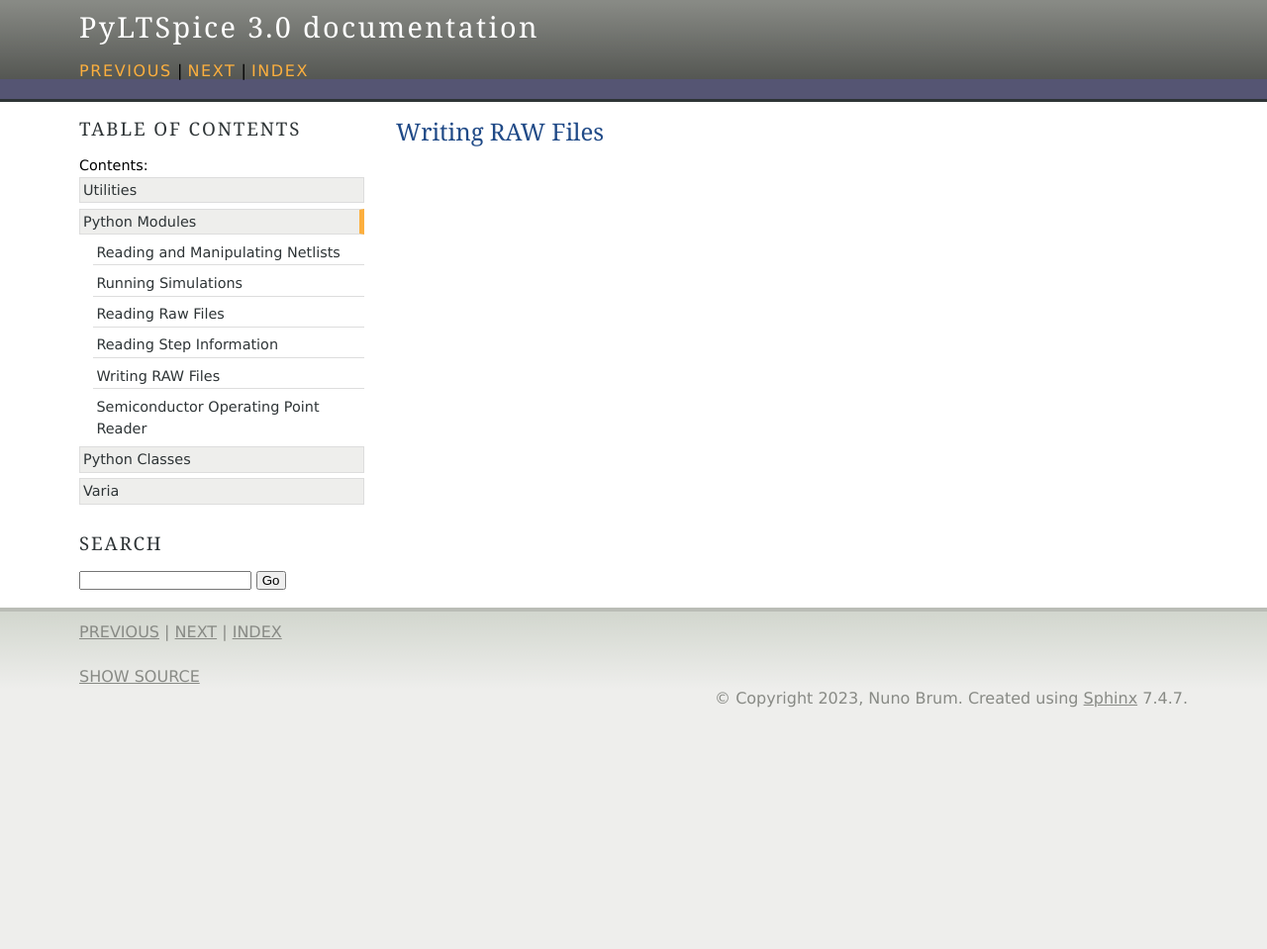
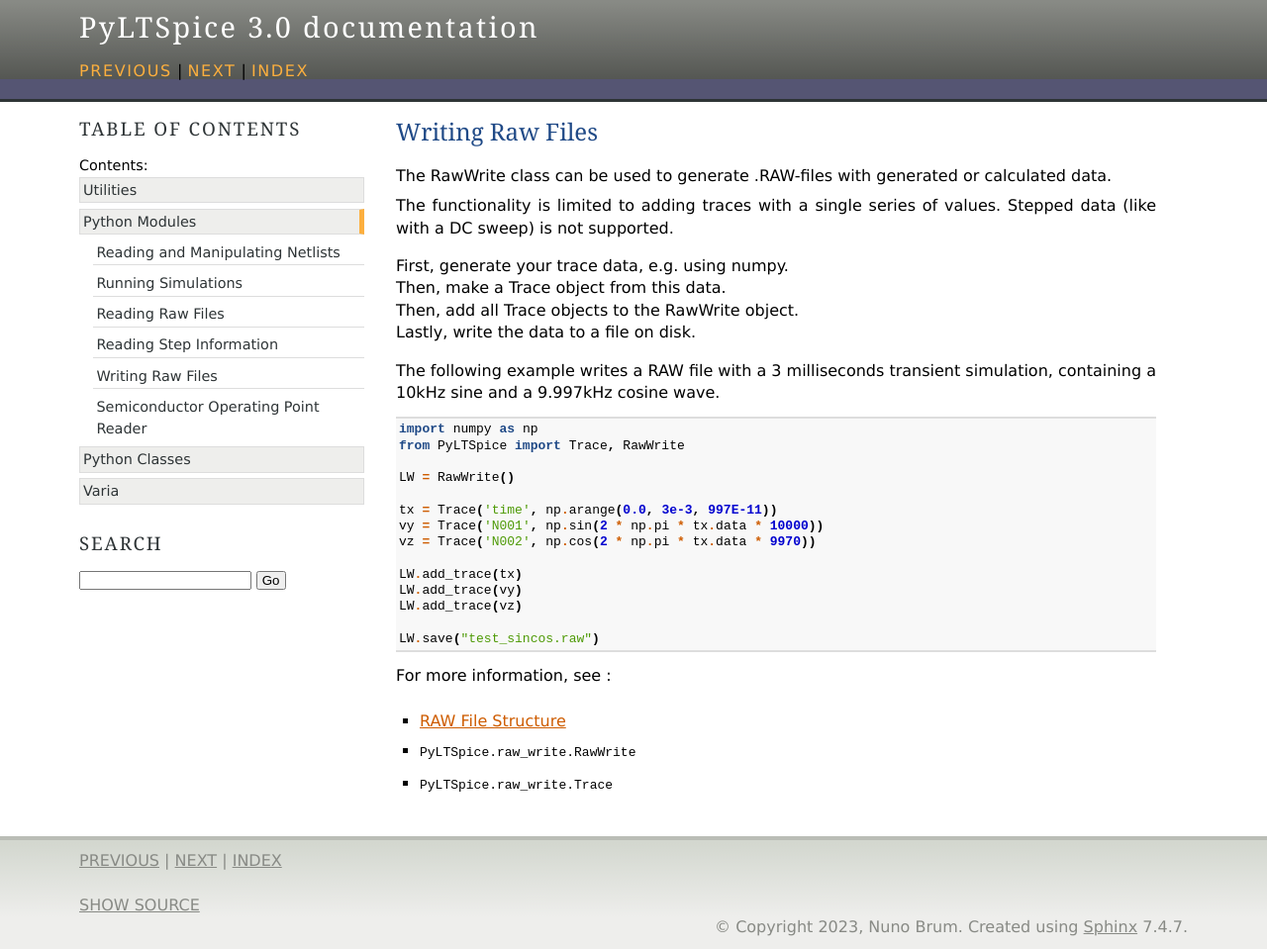
Before and after one commit to nunobrum/PyLTSpice, a Sphinx documentation site: the page built from doc/modules/write_rawfiles.rst, in a window 1280 px wide. Shown: the whole page at 99% size. Built offline with Sphinx 7.4.7, drawn with Linux system fonts in a browser that asks for light colours; before the commit the page ends 900 px from its top, so only the background shows below that.

Commit message:
add description of raw_write and logreader

```diff
--- a/doc/classes/classes.rst
+++ b/doc/classes/classes.rst
@@ -5,9 +5,11 @@
 .. toctree::
    :maxdepth: 1
 
+   logreader
+   sim_batch
    SpiceEditor
    SpiceCircuit
-   sim_batch
    raw_read
    raw_write
    trace
+   write_trace
--- a/doc/classes/trace.rst
+++ b/doc/classes/trace.rst
@@ -1,5 +1,5 @@
-Trace
-=====
+RawRead Trace
+=============
 
 .. autoclass:: PyLTSpice.raw_classes.Trace
    :members:
--- a/doc/modules/write_rawfiles.rst
+++ b/doc/modules/write_rawfiles.rst
@@ -1,2 +1,38 @@
-Writing RAW Files
+Writing Raw Files
 =================
+
+The RawWrite class can be used to generate .RAW-files with generated or calculated data.
+
+The functionality is limited to adding traces with a single series of values.  Stepped data (like with a DC sweep) is not supported.
+
+| First, generate your trace data, e.g. using numpy.
+| Then, make a Trace object from this data.
+| Then, add all Trace objects to the RawWrite object.
+| Lastly, write the data to a file on disk.
+
+The following example writes a RAW file with a 3 milliseconds transient simulation,
+containing a 10kHz sine and a 9.997kHz cosine wave.
+
+.. code-block::
+
+	import numpy as np
+	from PyLTSpice import Trace, RawWrite
+
+	LW = RawWrite()
+
+	tx = Trace('time', np.arange(0.0, 3e-3, 997E-11))
+	vy = Trace('N001', np.sin(2 * np.pi * tx.data * 10000))
+	vz = Trace('N002', np.cos(2 * np.pi * tx.data * 9970))
+
+	LW.add_trace(tx)
+	LW.add_trace(vy)
+	LW.add_trace(vz)
+
+	LW.save("test_sincos.raw")
+
+
+For more information, see :
+
+- :doc:`../varia/raw_file`
+- :py:class:`PyLTSpice.raw_write.RawWrite`
+- :py:class:`PyLTSpice.raw_write.Trace`
```
Also changed, not shown: doc/classes/logreader.rst (added, +7 -0 lines), doc/classes/write_trace.rst (added, +7 -0 lines), doc/modules/read_steps.rst (+31 -0 lines).
